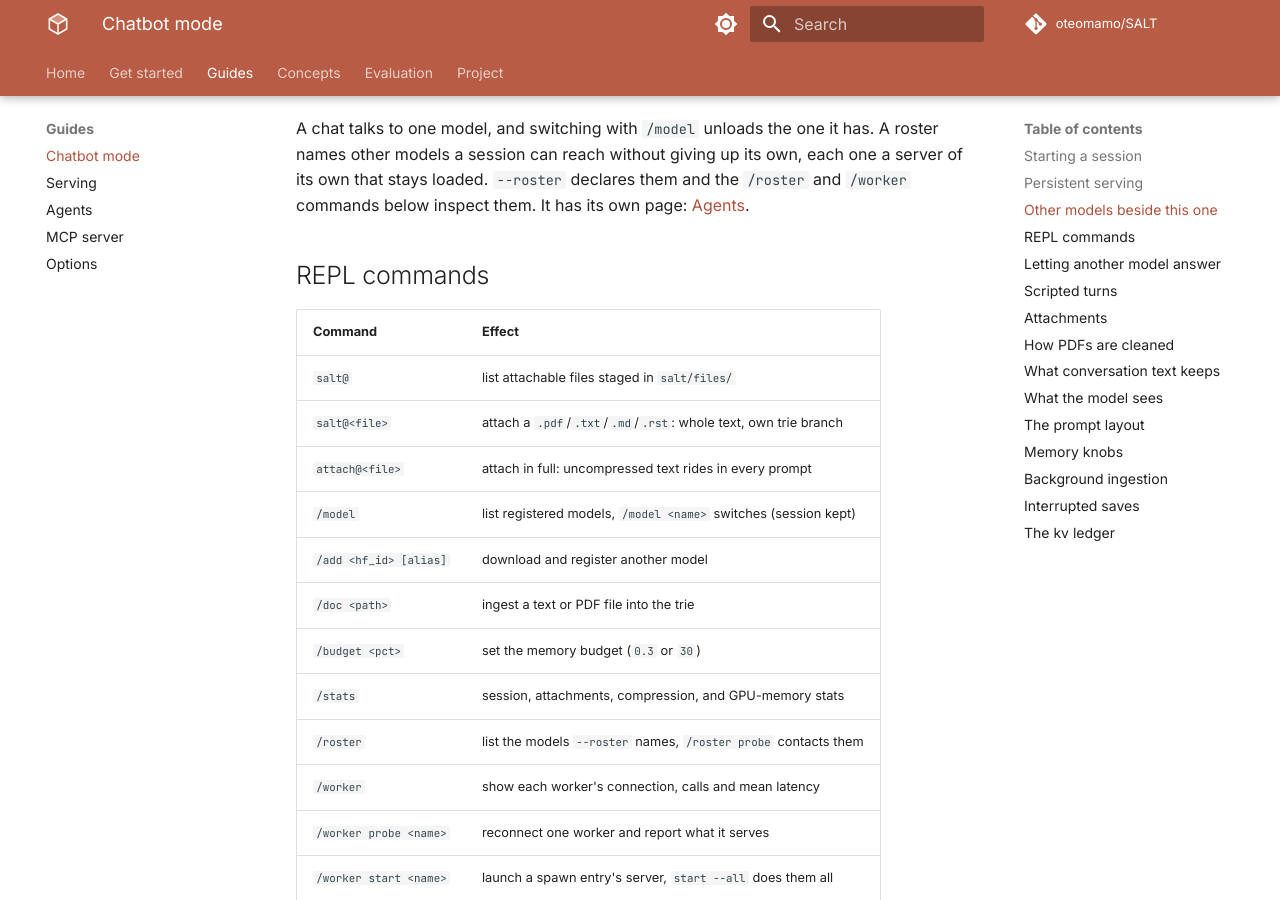
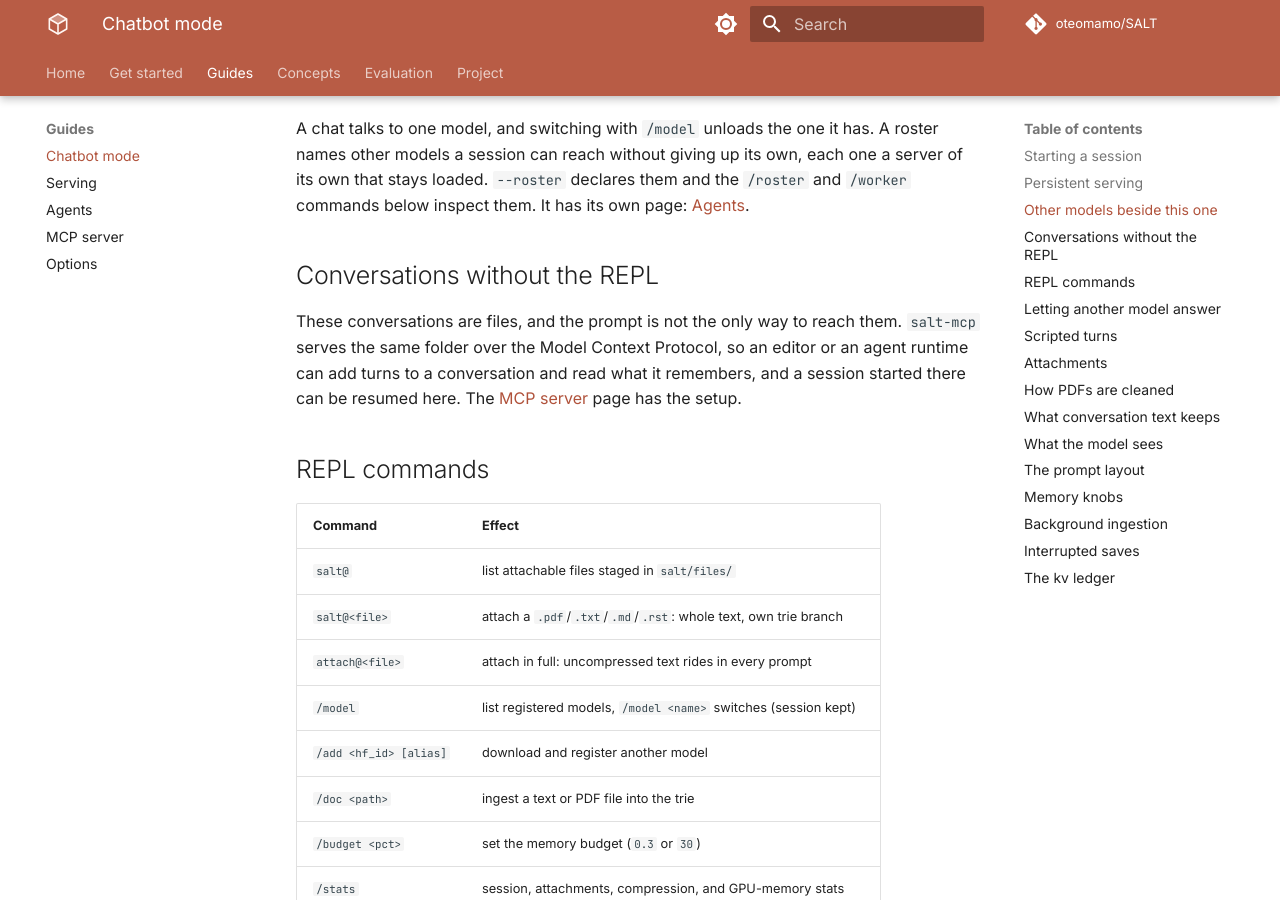
Before and after one commit to oteomamo/SALT, an MkDocs documentation site: the page built from docs/chatbot.md, in a window 1280 px wide and 900 px high, scrolled down 1087 px. Built offline with MkDocs 1.6.1 and Material for MkDocs 9.7.7, drawn with Linux system fonts in a browser that asks for light colours; comment, search, counter and statistics services are not loaded; the version menu is left out.

Commit message:
v2.10.63 docs site: cross-links between the chatbot, agents and MCP pages

```diff
--- a/docs/chatbot.md
+++ b/docs/chatbot.md
@@ -54,6 +54,14 @@ it has. A roster names other models a session can reach without giving
 up its own, each one a server of its own that stays loaded. `--roster`
 declares them and the `/roster` and `/worker` commands below inspect
 them. It has its own page: [Agents](agents.md).
+
+## Conversations without the REPL
+
+These conversations are files, and the prompt is not the only way to
+reach them. `salt-mcp` serves the same folder over the Model Context
+Protocol, so an editor or an agent runtime can add turns to a
+conversation and read what it remembers, and a session started there
+can be resumed here. The [MCP server](mcp.md) page has the setup.
 
 ## REPL commands
 
--- a/pyproject.toml
+++ b/pyproject.toml
@@ -4,7 +4,7 @@ build-backend = "setuptools.build_meta"
 
 [project]
 name = "salt"
-version = "2.10.62"
+version = "2.10.63"
 description = "SALT: Salience-Aware Lexical Trie for Long-Context Compression"
 readme = "README.md"
 license = "MIT"
```
Also changed, not shown: docs/agents.md (+6 -0 lines), docs/mcp.md (+2 -1 lines).
